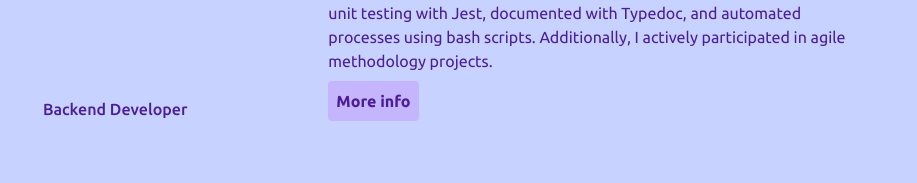
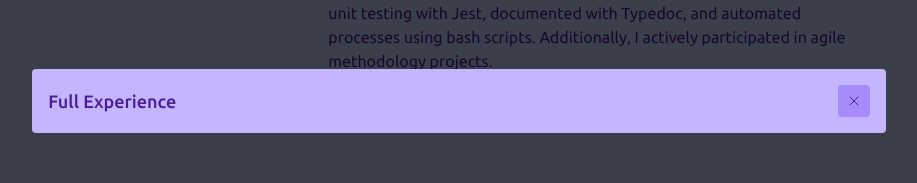
Before and after one commit to zchelalo/portfolio, a React (Vite) app: page / in a window 1280 px wide. Both pictures are taken after a click on the button "More info". Shown: the part 784-967 px from the top of the page, without its empty margins (181-1098 px from the left). Built offline with nearby package versions, Linux system fonts and the light colour scheme.

Commit message:
add: ModalFullWorkExperience

```diff
--- a/src/modules/work_experience/ui/WorkExperience.tsx
+++ b/src/modules/work_experience/ui/WorkExperience.tsx
@@ -7,6 +7,7 @@ import { Section } from '@/constants'
 import { useEffect, useState } from 'react'
 
 import { SectionLayout } from '@/components/SectionLayout'
+import { ModalFullWorkExperience } from '@/modules/work_experience/ui/components/ModalFullWorkExperience'
 import { Work } from '@/modules/work_experience/ui/components/Work'
 
 import { HiOutlineBriefcase } from 'react-icons/hi2'
@@ -15,6 +16,7 @@ const workExperienceRepository = new MemoryRepository()
 const workRepositoryUseCase = new WorkExperienceUseCase(workExperienceRepository)
 
 function WorkExperience() {
+  const [modalIsOpen, setModalIsOpen] = useState(false)
   const [workExperiences, setWorkExperiences] = useState<WorkExperienceEntity[]>([])
 
   useEffect(() => {
@@ -38,14 +40,19 @@ function WorkExperience() {
     >
       <main className='flex flex-col justify-center'>
         {workExperiences.map(workExperience => (
-          <Work
-            key={workExperience.id}
-            company={workExperience.company}
-            position={workExperience.position}
-            description={workExperience.description}
-            startDate={workExperience.startDate}
-            endDate={workExperience.endDate || 'Present'}
-          />
+          <>
+            {modalIsOpen ? (
+              <ModalFullWorkExperience
+                setModalIsOpen={setModalIsOpen}
+                workExperience={workExperience}
+              />
+            ): undefined}
+            <Work
+              key={workExperience.id}
+              workExperience={workExperience}
+              onClick={() => setModalIsOpen(true)}
+            />
+          </>
         ))}
       </main>
     </SectionLayout>
--- a/src/modules/work_experience/ui/components/ModalFullWorkExperience.tsx
+++ b/src/modules/work_experience/ui/components/ModalFullWorkExperience.tsx
@@ -1,6 +1,39 @@
-function ModalFullWorkExperience() {
+import { WorkExperienceEntity } from '@/modules/work_experience/domain/entity'
+
+import { Button } from '@/components/Button'
+import { Modal } from '@/components/Modal'
+
+import { HiOutlineXMark } from 'react-icons/hi2'
+
+type ModalFullWorkExperienceProps = {
+  setModalIsOpen: (isOpen: boolean) => void
+  workExperience: WorkExperienceEntity
+}
+
+function ModalFullWorkExperience({
+  setModalIsOpen,
+  workExperience
+}: ModalFullWorkExperienceProps) {
   return (
-    <div>ModalFullWorkExperience</div>
+    <Modal>
+      <div className='max-w-4xl w-2/3 max-h-[80vh] rounded bg text flex flex-col p-4'>
+        <header className='w-full flex flex-wrap justify-between items-center'>
+          <h3 className='text-lg font-medium'>
+            Full Experience
+          </h3>
+          <Button
+            type='button'
+            className='bg-hover-secondary'
+            onClick={() => {
+              setModalIsOpen(false)
+              console.log(workExperience)
+            }}
+          >
+            <HiOutlineXMark />
+          </Button>
+        </header>
+      </div>
+    </Modal>
   )
 }
 
--- a/src/modules/work_experience/ui/components/Work.tsx
+++ b/src/modules/work_experience/ui/components/Work.tsx
@@ -1,23 +1,17 @@
+import { WorkExperienceEntity } from '@/modules/work_experience/domain/entity'
+
 import moment from 'moment'
 
 import { Button } from '@/components/Button'
 
 type WorkProps = {
   onClick?: () => void
-  company: string
-  position: string
-  description: string
-  startDate: string
-  endDate: string
+  workExperience: WorkExperienceEntity
 }
 
 function Work({
   onClick,
-  company,
-  position,
-  description,
-  startDate,
-  endDate
+  workExperience
 }: WorkProps) {
   return (
     <>
@@ -25,16 +19,16 @@ function Work({
       <article className='w-full flex rounded text mt-4'>
         <header className='w-2/6 flex flex-col justify-between text-pretty'>
           <div>
-            <h2 className='text-lg font-medium'>{company}</h2>
-            <span>{moment(startDate).utc(true).format('MMMM YYYY')} - {endDate}</span>
+            <h2 className='text-lg font-medium'>{workExperience.company}</h2>
+            <span>{moment(workExperience.startDate).utc(true).format('MMMM YYYY')} - {workExperience.endDate ? moment(workExperience.endDate).utc(true).format('MMMM YYYY') : 'Present'}</span>
           </div>
           <span className='font-medium'>
-            {position}
+            {workExperience.position}
           </span>
         </header>
         <main className='flex flex-col w-4/6 text-pretty pl-2'>
           <p>
-            {description}
+            {workExperience.description}
           </p>
           <div>
             <Button
```
